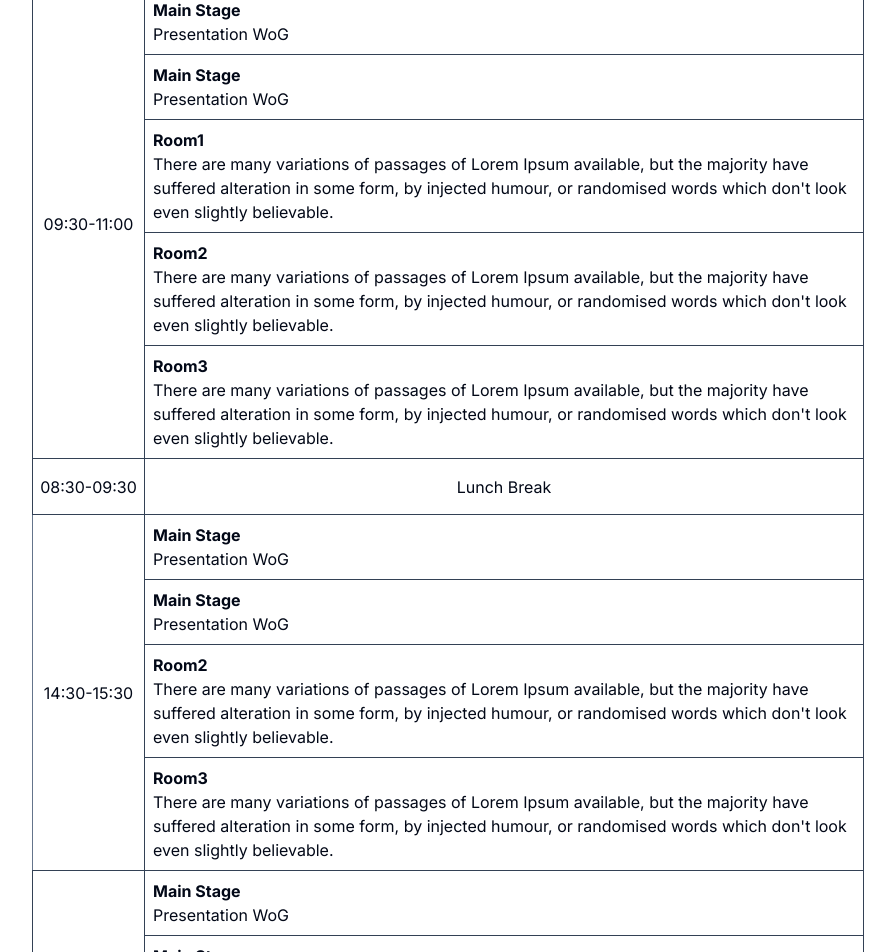
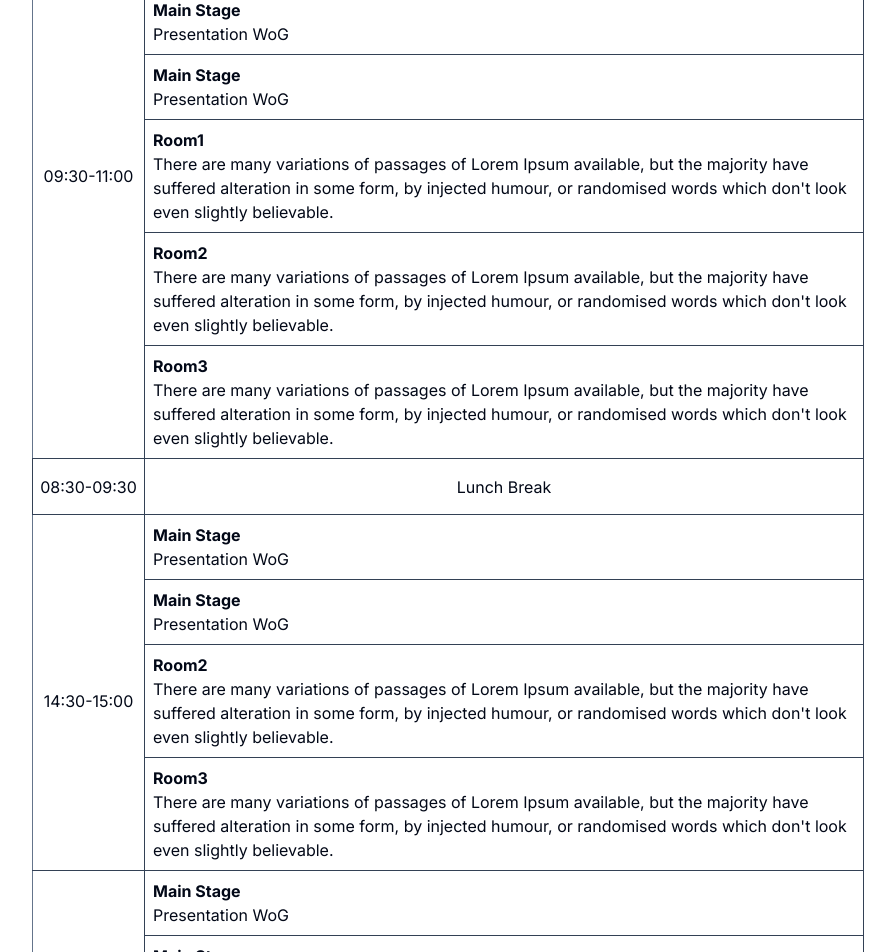
Before and after one commit to MPTCDITR/govtech-website, a Next.js app: page / in a window 1280 px wide. Shown: the part 480-1432 px from the top of the page, without its empty margins (192-1087 px from the left). Built offline with nearby package versions, Linux system fonts and the light colour scheme.

Commit message:
feat: merge with main

```diff
--- a/components/agenda/agenda.tsx
+++ b/components/agenda/agenda.tsx
@@ -33,21 +33,21 @@ export default function Agenda() {
                 <td className="border border-slate-700 ">Opening Ceremony</td>
               </tr>
               <tr>
-                <td rowSpan="5" className="border border-slate-700 text-center">
-                  09:30-11:00
-                </td>
+                <td className="border-slate-700 border-r-[1px]"/>
                 <td className="border border-slate-700 p-2">
                   <h1 className="font-bold">Main Stage </h1>
                   Presentation WoG
                 </td>
               </tr>
               <tr>
+              <td className="border-slate-700 border-r-[1px]"/>
                 <td className="border border-slate-700 p-2">
                   <h1 className="font-bold">Main Stage </h1>
                   Presentation WoG
                 </td>
               </tr>
               <tr>
+                <td className="border-slate-700 border-r-[1px] text-center">09:30-11:00</td>
                 <td className="border border-slate-700 p-2">
                   <h1 className=" font-bold">Room1</h1>
                   There are many variations of passages of Lorem Ipsum available, but the
@@ -56,6 +56,7 @@ export default function Agenda() {
                 </td>
               </tr>
               <tr>
+              <td className="border-slate-700 border-r-[1px]"/>
                 <td className="border border-slate-700 p-2">
                   <h1 className=" font-bold">Room2</h1>
                   There are many variations of passages of Lorem Ipsum available, but the
@@ -64,6 +65,7 @@ export default function Agenda() {
                 </td>
               </tr>
               <tr>
+              <td className="border-slate-700 border-r-[1px]"/>
                 <td className="border border-slate-700 p-2">
                   <h1 className=" font-bold">Room3</h1>
                   There are many variations of passages of Lorem Ipsum available, but the
@@ -76,21 +78,21 @@ export default function Agenda() {
                 <td className="border border-slate-700 text-center">Lunch Break</td>
               </tr>
               <tr>
-                <td rowSpan="4" className="border-slate-700 text-center">
-                  14:30-15:30
-                </td>
+                <td className="border-slate-700 border-r-[1px]"/>
                 <td className="border border-slate-700 p-2">
                   <h1 className="font-bold">Main Stage </h1>
                   Presentation WoG
                 </td>
               </tr>
               <tr>
+              <td className="border-slate-700 border-r-[1px]"/>
                 <td className="border border-slate-700 p-2">
                   <h1 className="font-bold">Main Stage </h1>
                   Presentation WoG
                 </td>
               </tr>
               <tr>
+              <td className="border-slate-700 border-r-[1px] text-center">14:30-15:00</td>
                 <td className="border border-slate-700 p-2">
                   <h1 className=" font-bold">Room2</h1>
                   There are many variations of passages of Lorem Ipsum available, but the
@@ -99,6 +101,7 @@ export default function Agenda() {
                 </td>
               </tr>
               <tr>
+              <td className="border-slate-700 border-r-[1px]"/>
                 <td className="border border-slate-700 p-2">
                   <h1 className=" font-bold">Room3</h1>
                   There are many variations of passages of Lorem Ipsum available, but the
@@ -107,21 +110,21 @@ export default function Agenda() {
                 </td>
               </tr>
               <tr>
-                <td rowSpan="4" className="border border-slate-700 text-center">
-                  15:30-17:00
-                </td>
+                <td className="border-slate-700 border-t-[1px]"/>
                 <td className="border border-slate-700 p-2">
                   <h1 className="font-bold">Main Stage </h1>
                   Presentation WoG
                 </td>
               </tr>
               <tr>
+              <td className="border-slate-700 border-r-[1px]"/>
                 <td className="border border-slate-700 p-2">
                   <h1 className="font-bold">Main Stage </h1>
                   Presentation WoG
                 </td>
               </tr>
               <tr>
+              <td className="border-slate-700 border-r-[1px] text-center">15:30-17:00</td>
                 <td className="border border-slate-700 p-2">
                   <h1 className=" font-bold">Room2</h1>
                   There are many variations of passages of Lorem Ipsum available, but the
@@ -130,6 +133,7 @@ export default function Agenda() {
                 </td>
               </tr>
               <tr>
+              <td className="border-slate-700 border-r-[1px]"/>
                 <td className="border border-slate-700 p-2">
                   <h1 className=" font-bold">Room3</h1>
                   There are many variations of passages of Lorem Ipsum available, but the
```
